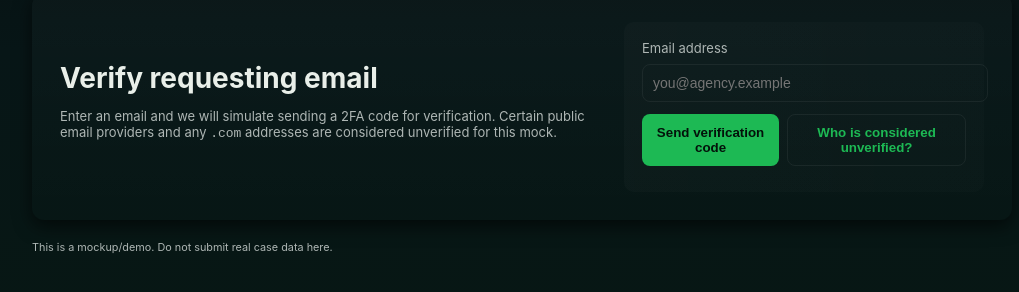
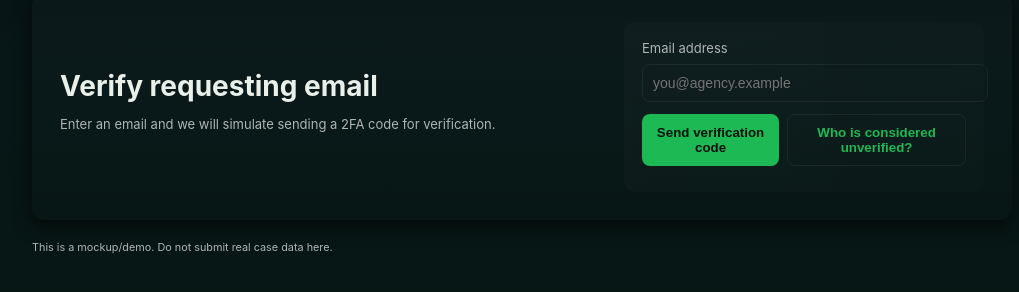
Before and after one commit to dfktr0/law-request-mockup, a plain HTML site: page index.html in a window 1280 px wide. Shown: the part 130-422 px from the top of the page, without its empty margins (118-1137 px from the left). Drawn offline with Linux system fonts and the light colour scheme.

Commit message:
Update index.html

```diff
--- a/index.html
+++ b/index.html
@@ -64,7 +64,7 @@
         <div class="hero">
           <div class="copy">
             <h2>Verify requesting email</h2>
-            <p class="muted">Enter an email and we will simulate sending a 2FA code for verification. Certain public email providers and any <code>.com</code> addresses are considered unverified for this mock.</p>
+            <p class="muted">Enter an email and we will simulate sending a 2FA code for verification.</p>
           </div>
 
           <div class="email-box">
```
